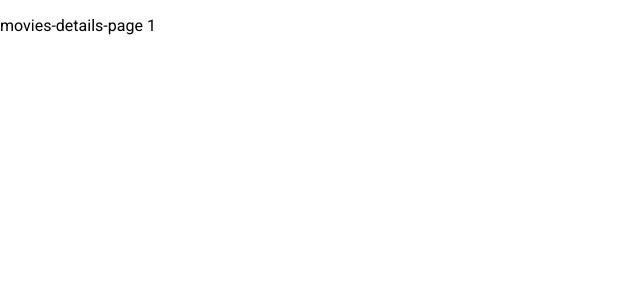
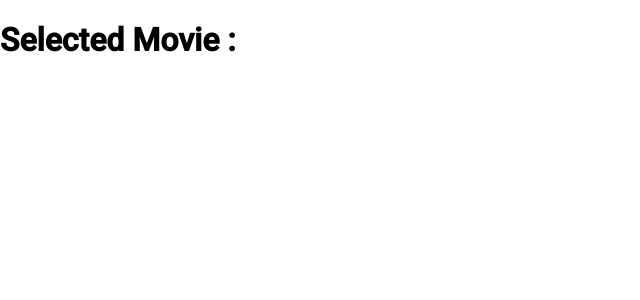
Before and after one commit to EbramTawfik/movies-demo-angular, an Angular app: page /movieDetails/1 in a window 1280 px wide. Shown: the top 300 px of the page, without its empty margins (0-640 px from the left). Built offline with nearby package versions, Linux system fonts and the light colour scheme.

Commit message:
Movies Details

```diff
--- a/src/app/movies-details-page/movies-details-page.component.html
+++ b/src/app/movies-details-page/movies-details-page.component.html
@@ -1 +1 @@
-<p>movies-details-page {{ movieId }}</p>
+<h1> Selected Movie :  {{ selectedMovie?.Title }}</h1>
--- a/src/app/movies-details-page/movies-details-page.component.ts
+++ b/src/app/movies-details-page/movies-details-page.component.ts
@@ -1,5 +1,7 @@
 import { Component, OnInit } from '@angular/core';
 import { ActivatedRoute } from '@angular/router';
+import { MoviesHelper } from '../helpers/MoviesHelper';
+import { Movie } from '../helpers/Movie';
 
 @Component({
   selector: 'app-movies-details-page',
@@ -7,14 +9,15 @@ import { ActivatedRoute } from '@angular/router';
   styleUrls: ['./movies-details-page.component.scss']
 })
 export class MoviesDetailsPageComponent implements OnInit {
-  movieId: string;
+  selectedMovie: Movie;
   constructor(private route: ActivatedRoute) {}
 
   ngOnInit() {
     this.route.params.subscribe(params => {
-      this.movieId = params['id'];
-      console.log(params); //log the entire params object
-      console.log(params['id']); //log the value of id
+      const movieId: string = params['id'];
+      this.selectedMovie = MoviesHelper.GetMovieById(movieId);
+      console.log(params); // log the entire params object
+      console.log(params['id']); // log the value of id
     });
   }
 }
--- a/src/app/movies-main-page/movies-main-page.component.html
+++ b/src/app/movies-main-page/movies-main-page.component.html
@@ -1,4 +1,4 @@
-<div class='movies-div'>
+<div class="movies-div">
   <mat-card class="movie-card " *ngFor="let movie of movies" (click)="selectMovie(movie)" matRipple>
     <mat-card-header>
       <mat-card-title>{{ movie.Title }}</mat-card-title>
```
